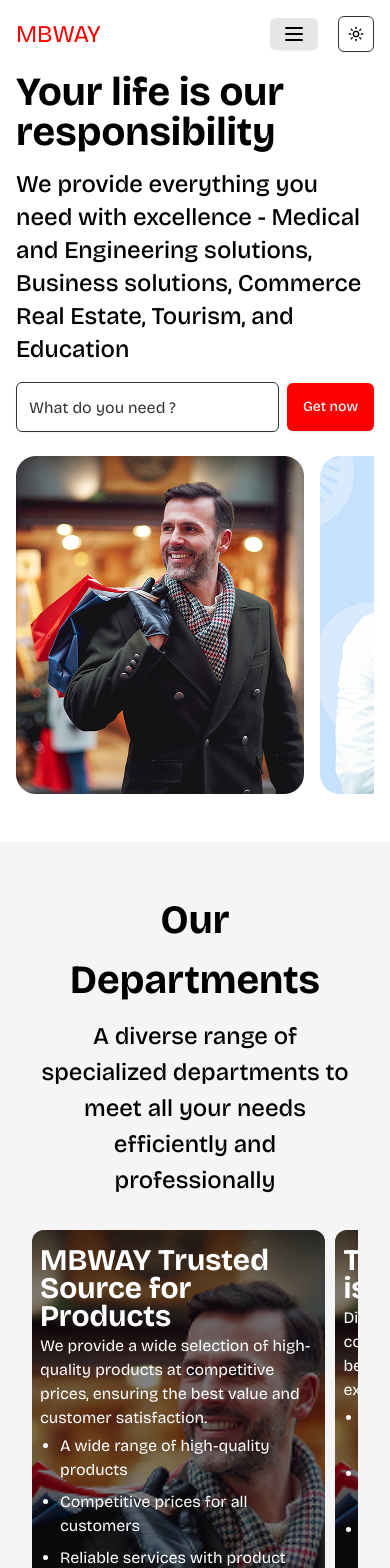
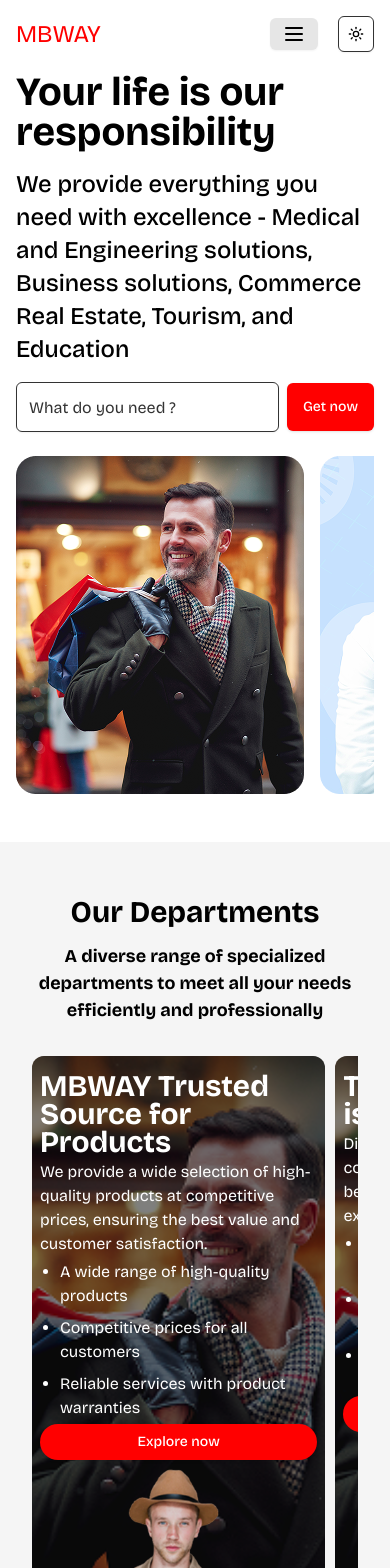
Before and after one commit to montaser77789/MBWAY-Main-Website, a Next.js app: page / in a window 390 px wide. Shown: the top 1568 px of the page. Built offline with nearby package versions, Linux system fonts and the light colour scheme.

Commit message:
Medical Page

```diff
--- a/src/app/medical/_components/ExploreOurServices.tsx
+++ b/src/app/medical/_components/ExploreOurServices.tsx
@@ -8,7 +8,7 @@ function ExploreOurServices() {
         className="bg-cover bg-center bg-no-repeat py-64 md:py-44 relative "
         style={{ backgroundImage: `url(${img1.src})` }} // إصلاح المشكلة هنا
       >
-        <div className="container text-center text-popover bg-black/50 p-4  absolute  top-0 bottom-0 ">
+        <div className="container text-center text-popover-foreground bg-black/50 p-4  absolute  top-0 bottom-0 ">
           <h2 className="text-2xl font-semibold md:text-5xl max-w-screen-lg m-auto">
             Explore our services and special offers now
           </h2>
@@ -19,8 +19,14 @@ function ExploreOurServices() {
             because your comfort and health are always our priority.
           </p>
           <div className="flex gap-2 w-full mt-4 max-w-screen-lg m-auto">
-            <Button size={"lg"} className="w-full">Sign up</Button>
-            <Button size={"lg"} variant={"outline"} className="w-full text-black dark:text-white">
+            <Button size={"lg"} className="w-full">
+              Sign up
+            </Button>
+            <Button
+              size={"lg"}
+              variant={"outline"}
+              className="w-full text-black dark:text-white"
+            >
               As guest
             </Button>
           </div>
--- a/src/components/main-heading/index.tsx
+++ b/src/components/main-heading/index.tsx
@@ -11,10 +11,10 @@ const MainHeading = ({
 }) => {
   return (
     <div>
-      <h2 className={`text-[40px] font-bold md:text-[50px] ${color}`} >
+      <h2 className={`text-[30px] font-semibold md:font-bold md:text-[50px] ${color}`} >
         <span className="text-foreground">Our</span> {title}
       </h2>
-      <p className={`mt-2 text-[24px] font-medium md:text-[32px] ${color}`}>{subtitle}</p>
+      <p className={`mt-2 text-[18px] font-semibold md:font-medium md:text-[32px] ${color}`}>{subtitle}</p>
     </div>
   );
 };
```
